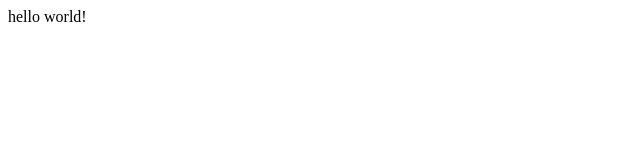
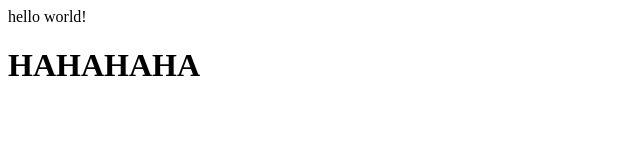
Before and after one commit to vaczi-stylers/teszt, a plain HTML site: page public_html/index.html in a window 1280 px wide. Shown: the whole page, without its empty margins (0-640 px from the left). Drawn offline with Linux system fonts and the light colour scheme.

Commit message:
masodik commit

```diff
--- a/public_html/index.html
+++ b/public_html/index.html
@@ -10,5 +10,6 @@ and open the template in the editor.
     </head>
     <body>
         <div>hello world!</div>
+        <h1>HAHAHAHA</h1>
     </body>
 </html>
```
